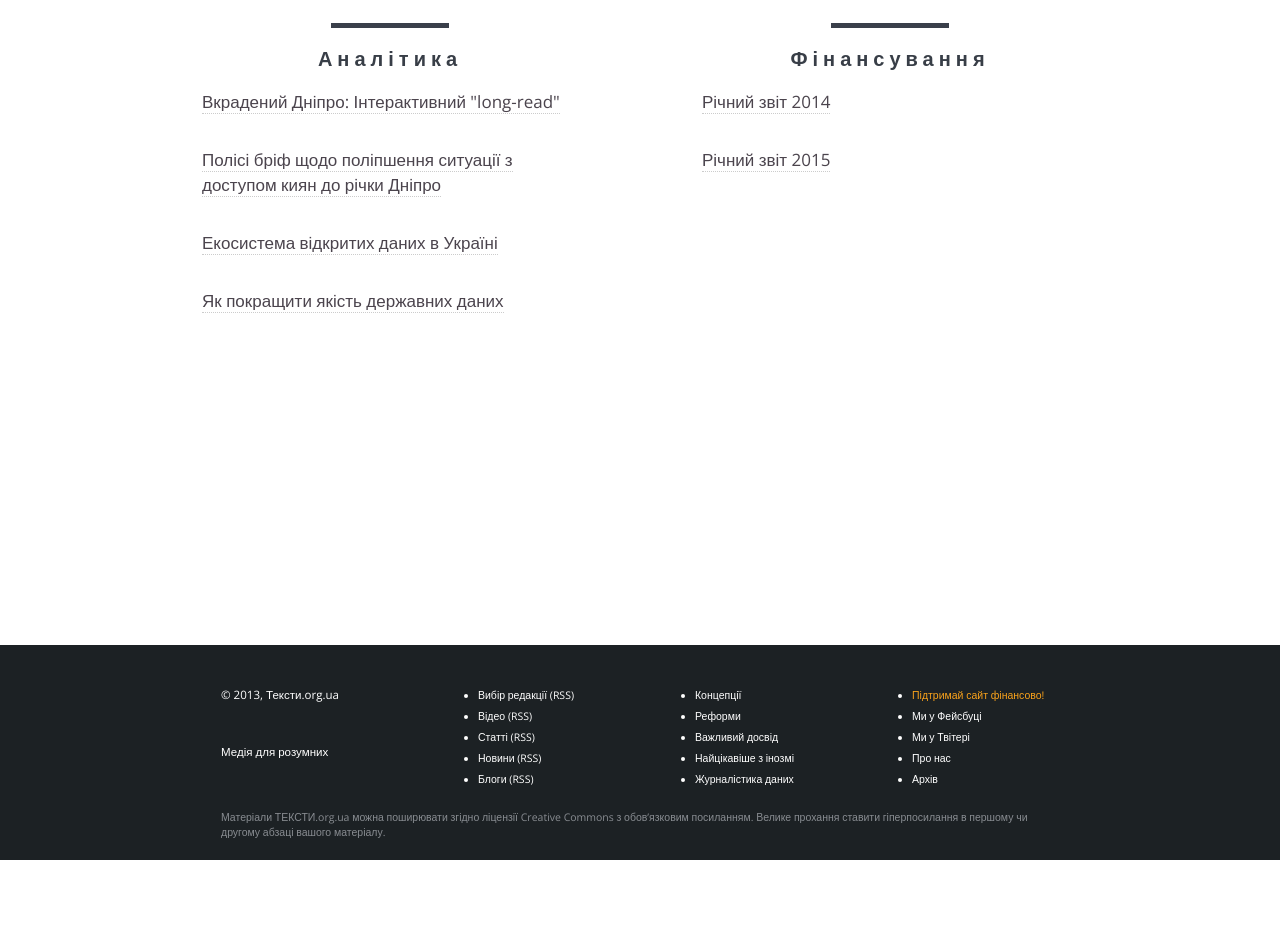
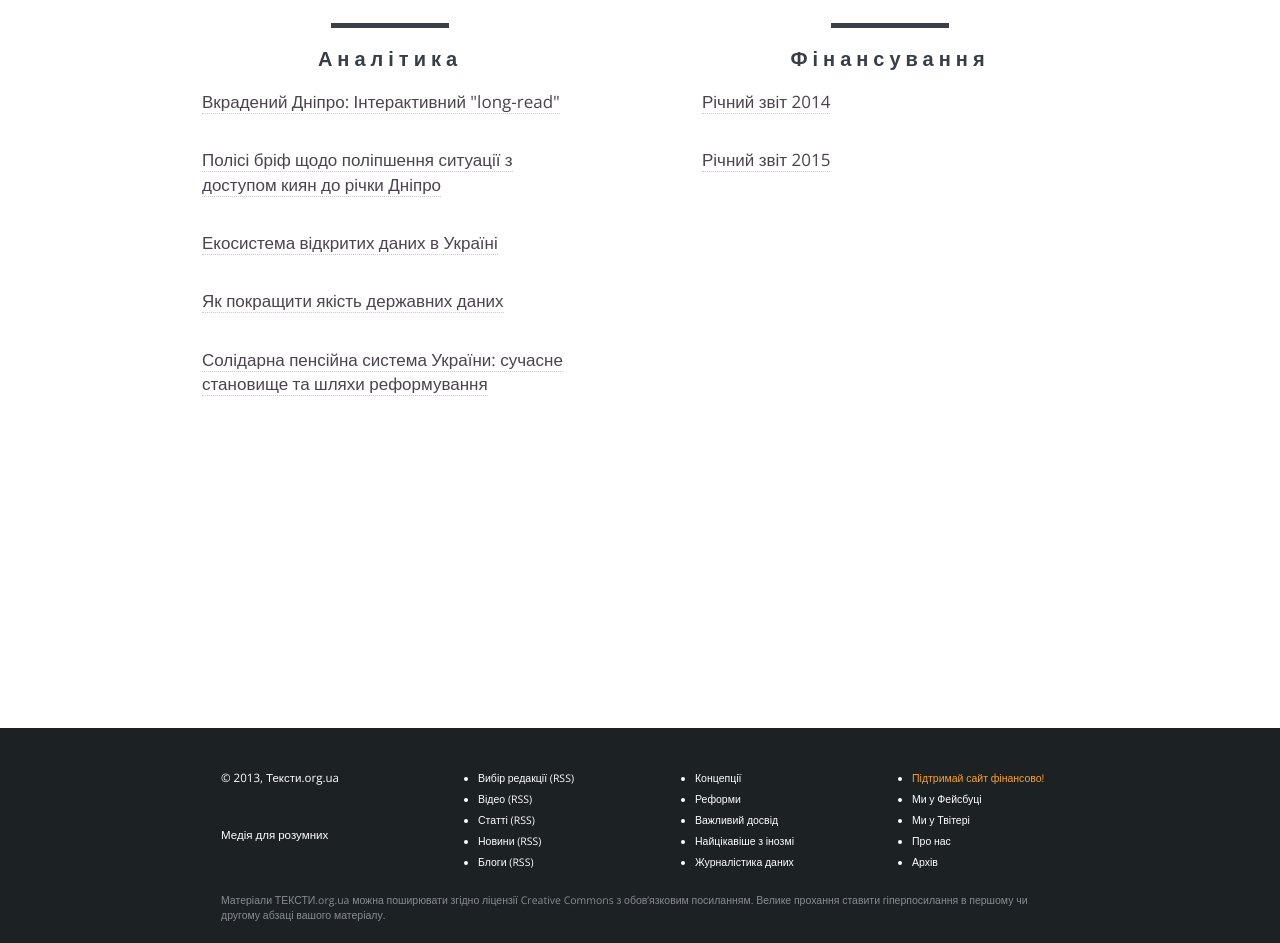
Before and after one commit to texty/NGO_page, a plain HTML site: page index.html in a window 1280 px wide. Shown: the part 6033-6976 px from the top of the page. Before the commit the page ends 6893 px from the top, so only its background shows below. Drawn offline with nearby package versions, Linux system fonts and the light colour scheme.

Commit message:
Пенсійне полісі

```diff
--- a/index.html
+++ b/index.html
@@ -1420,6 +1420,7 @@
             <div class = "analytics"> <a class="dotted" href="http://texty.org.ua/pdf/dnipro_recomm.pdf">Полісі бріф щодо поліпшення ситуації з доступом киян до річки Дніпро</a></div>
 			<div class = "analytics"> <a class="dotted" href="http://texty.org.ua/pdf/open_data_policy.pdf">Екосистема відкритих даних в Україні</a></div>
             <div class = "analytics"> <a class="dotted" href="http://texty.org.ua/pdf/data_quality_policy.pdf">Як покращити якість державних даних</a></div>
+            <div class = "analytics"> <a class="dotted" href="http://texty.org.ua/pdf/pensions_policy.pdf">Солідарна пенсійна система України: сучасне становище та шляхи реформування</a></div>
         </div>
         <div class="col-lg-6 col-md-6 col-sm-6 col-xs-12 ">
             <hr id="hr6">
```
